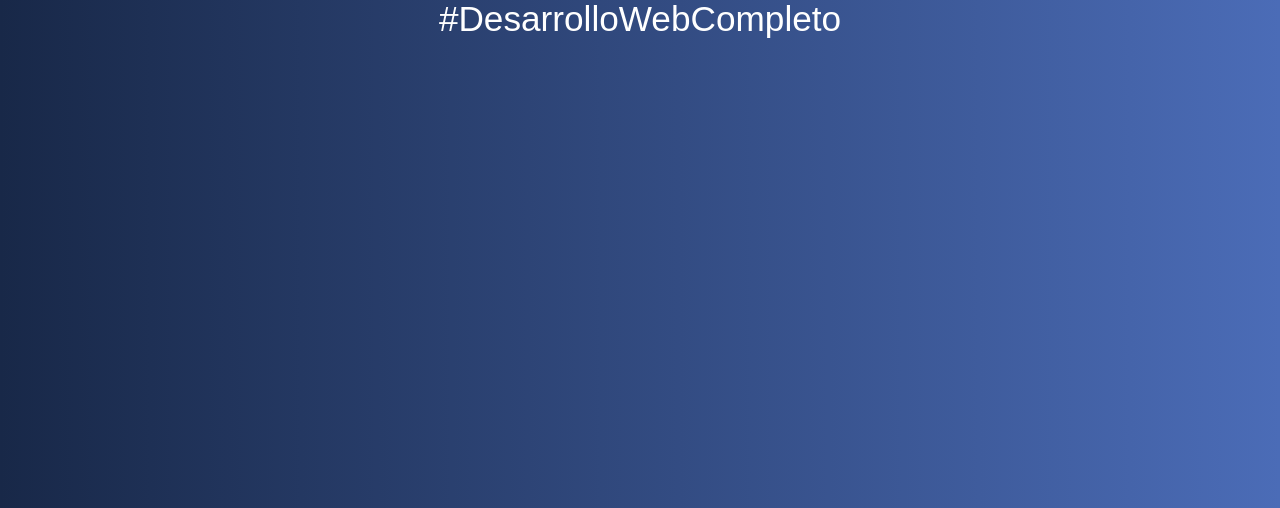
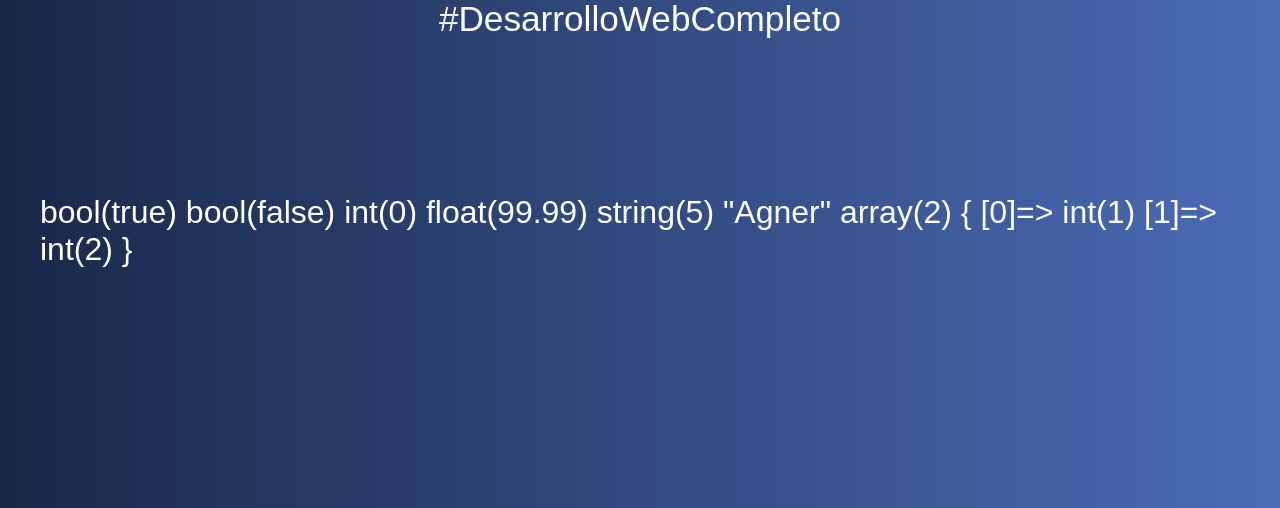
Before and after one commit to AlaskaBlackSB/introduccion-PHP, a PHP site: page /03-tipos-dato.php in a window 1280 px wide. Shown: the part 232-740 px from the top of the page. Run offline with PHP 8.4, Linux system fonts and the light colour scheme.

Commit message:
Terminé el contenido del archivo 03-tipos-datos.php

```diff
--- a/03-tipos-dato.php
+++ b/03-tipos-dato.php
@@ -1,6 +1,27 @@
 <?php include 'includes/header.php';
 
+//Boolean
+$boolTrue = true;
+$boolFalse = false;
 
+var_dump($boolTrue);
+var_dump($boolFalse);
+
+//Enteros
+$num = 0;
+var_dump($num);
+
+//Float
+$numFloat = 99.99;
+var_dump($numFloat);
+
+//String
+$nombre = "Agner";
+var_dump($nombre);
+
+//Arrays
+$array = [1, 2];
+var_dump($array);
 
 
 include 'includes/footer.php';
```
